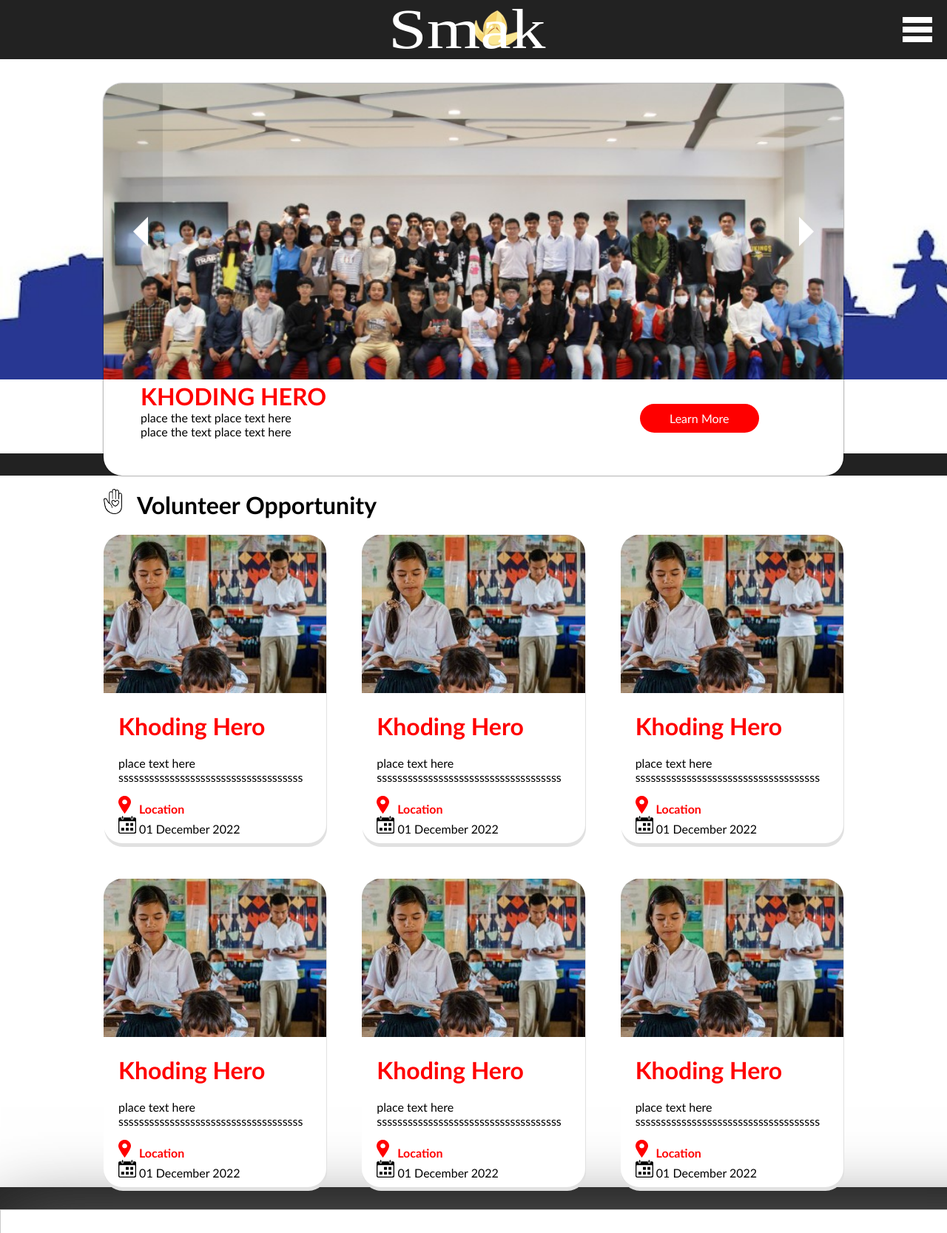
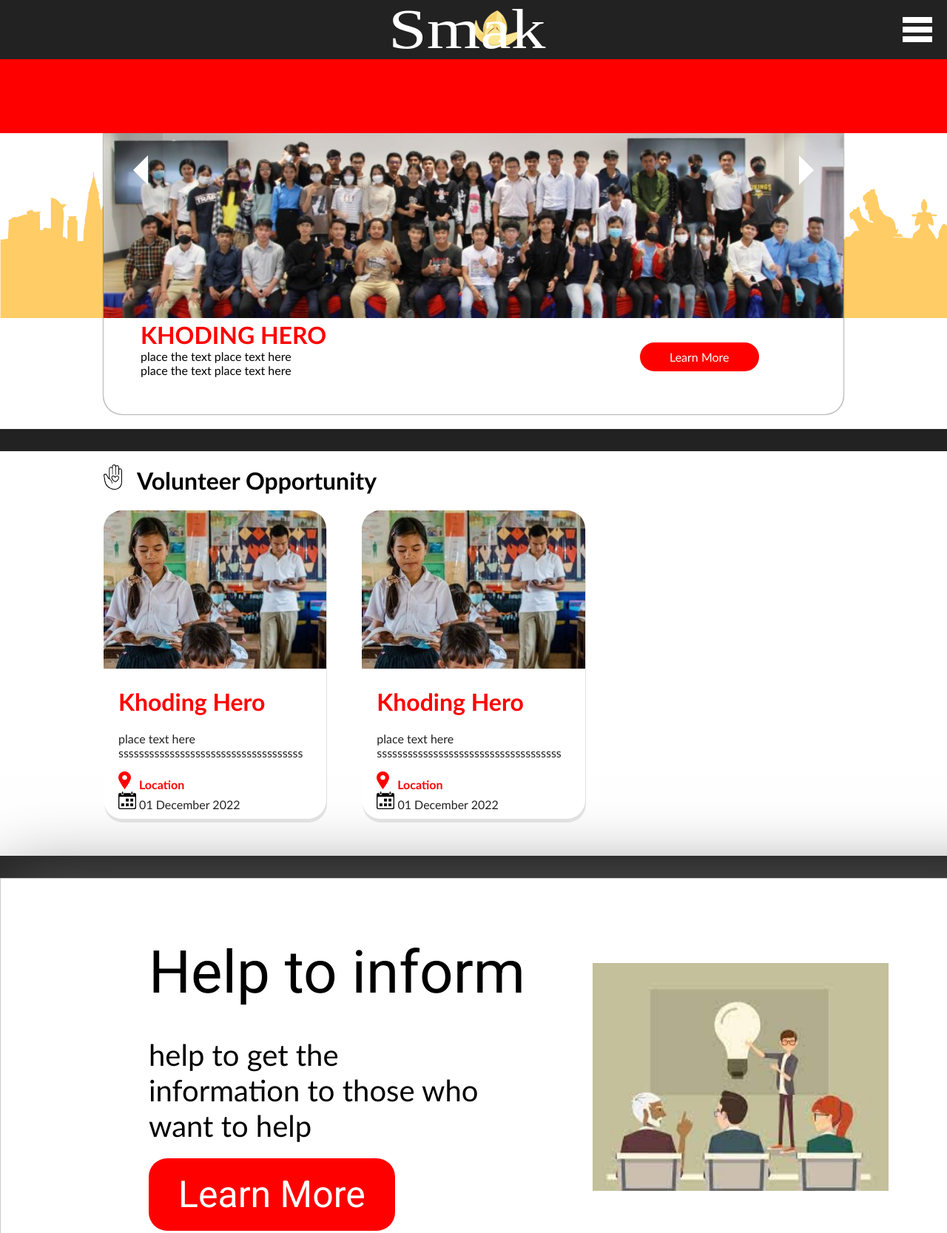
Before and after one commit to Vm0077/Smakjit.com, a plain HTML site: page index.html in a window 1280 px wide. Shown: the top 1667 px of the page at 74% size. Drawn offline with Linux system fonts and the light colour scheme.

Commit message:
prototype1

```diff
--- a/css/stylesheet-main.css
+++ b/css/stylesheet-main.css
@@ -16,8 +16,17 @@ body{
 
 }
 
+.content-separator-background{
+    background-color: #222;
+    height: 30px;
+    width:auto;
+    margin-top: 50px;
+}
+
 a{
     text-decoration: none;
+    color:#222
+
 }
 
 
@@ -29,7 +38,8 @@ a{
     display: inline-flex;
     align-items:center;
     justify-content: center;
-    position:relative;
+    position:fixed;
+    z-index: 10;
 }
 
 
@@ -75,6 +85,15 @@ a{
     width: 100%;
     visibility: hidden;
 
+}
+
+.navigation-bar .option{
+    background-color: red;
+    top: 80px;
+    position: absolute;
+    width: 100%;
+    height: 100px;
+    z-index: 4;
 }
 
 footer{
@@ -133,10 +152,21 @@ footer{
     }
 }
 
+@keyframes poping1 {
+    from{
+        width: 80px;
+
+    }
+    to{
+
+        width: 90px;
+    }
+}
+
 .footer-information-media-follow img:hover{
 
-    animation: poping 500ms ease-in;
-    transform: scale(1.3);
+    animation: poping1 200ms ease-in;
+    width: 90px;
 
 
  }
--- a/css/stylesheet.css
+++ b/css/stylesheet.css
@@ -2,11 +2,13 @@
 
 
 .content-background{
-    background-color:bisque;
-    background-image: url('/img/footer_background_01.jpg');
-    background-repeat: no-repeat;
+
+    background-image: url('/Smakjit.com/img/SVG/Cambodia\ Background.svg');
     background-size:cover;
+    background-repeat: repeat-x;
     width: 100%;
+    height: 800px;
+
     padding-top:30px ;
     height:var(--slide-image-height);
     position: absolute;
@@ -23,8 +25,6 @@
     height: auto;
     border-radius: 25px;
     box-shadow: 0px 0px 2px 0px ;
-
-
 }
 
 
@@ -64,13 +64,9 @@
 
 
 .content-slide-image img{
-
-
     width:100%;
     height:var(--slide-image-height) ;
     border-radius: 25px 25px 0px 0px;
-
-
 }
 
 .content-slide-image-details{
@@ -92,7 +88,6 @@
     font-size: var(--dis-font);
     width: 50%;
     margin: 0;
-
 }
 
 
@@ -114,14 +109,8 @@
     text-decoration:solid;
     border-radius: 25px;
     padding:10px 40px;
+}
 
-}
-.content-separator-background{
-    background-color: #222;
-    height: 30px;
-    width:auto;
-
-}
 
 .content-news-container{
     margin-left: auto;
@@ -142,12 +131,10 @@
 .content-news-title h1{
     height: 30px;
     margin: 0;
-
 }
 
 .content-news-title img{
     width: 25px;
-
 }
 
 
@@ -167,6 +154,19 @@
     border-radius: 25px;
     box-shadow: 1px 5px #e1e1e1 ;
 }
+
+.content-news-grid-element:hover{
+
+    transform: scale(1.05);
+    background-color: #e1e1e1;
+
+}
+
+
+
+
+
+
 
 .content-news-grid-element img, .objective-information-card-element img{
     width: 100%;
@@ -294,7 +294,6 @@
 .objective-information h1{
     color: red;
     font-size: var(--title-font-big);
-
 }
 
 .objective-information-card
@@ -327,10 +326,7 @@
 
 .additional-content-background{
     width: 100%;
-    background-color: rgb(218, 222, 159);
     margin-top: 100px;
-    box-shadow: -1px -2px 100px #9e9c9c;
-
 }
 
 .addtional-content-container{
@@ -378,7 +374,7 @@
 
 #bottom{
 
-    background-color: darkcyan;
+
     margin-top: 0px;
     padding-left: 0px;
     box-shadow: none;
--- a/index.html
+++ b/index.html
@@ -27,11 +27,16 @@
             <div class="navigation-stack-menu">
 
             </div>
+            <div class="option">
+
             </div>
+        </div>
+
     </header>
 
 
     <div class="content-background">
+        <img src="" alt="">
     </div>
 
     <div class="content-slide">
@@ -79,6 +84,7 @@
 
         <div class="content-news-grid-container">
                 <div class="content-news-grid-element">
+                    <a href="#">
                         <img src="img/khoding-hero-image1.jpg" alt="khoding-hero">
                         <div class="content-news-grid-element-description">
                             <h1>Khoding Hero</h1>
@@ -92,11 +98,13 @@
 
 
                         </div>
+                    </a>
 
 
                 </div>
 
                 <div class="content-news-grid-element">
+                    <a href="#">
                         <img src="img/khoding-hero-image1.jpg" alt="khoding-hero">
                         <div class="content-news-grid-element-description">
                             <h1>Khoding Hero</h1>
@@ -110,81 +118,17 @@
 
 
                         </div>
-
-
-                </div>
-
-                <div class="content-news-grid-element">
-                    <img src="img/khoding-hero-image1.jpg" alt="khoding-hero">
-                    <div class="content-news-grid-element-description">
-                        <h1>Khoding Hero</h1>
-                        <p>place text here ssssssssssssssssssssssssssssssssssss</p>
-
-                        <div class="content-news-grid-element-description-locatedate">
-
-                            <strong>  Location</strong>
-                            <span><p> 01 December 2022</p></span>
-                        </div>
+                    </a>
 
 
                 </div>
 
 
-                </div>
-
-                <div class="content-news-grid-element">
-                    <img src="img/khoding-hero-image1.jpg" alt="khoding-hero">
-                    <div class="content-news-grid-element-description">
-                        <h1>Khoding Hero</h1>
-                        <p>place text here ssssssssssssssssssssssssssssssssssss</p>
-
-                        <div class="content-news-grid-element-description-locatedate">
-
-                            <strong>  Location</strong>
-                            <span><p> 01 December 2022</p></span>
-                        </div>
 
 
-                    </div>
 
 
-                </div>
 
-                <div class="content-news-grid-element">
-                    <img src="img/khoding-hero-image1.jpg" alt="khoding-hero">
-                    <div class="content-news-grid-element-description">
-                        <h1>Khoding Hero</h1>
-                        <p>place text here ssssssssssssssssssssssssssssssssssss</p>
-
-                        <div class="content-news-grid-element-description-locatedate">
-
-                            <strong>  Location</strong>
-                            <span><p> 01 December 2022</p></span>
-                        </div>
-
-
-                    </div>
-
-
-                </div>
-
-                <div class="content-news-grid-element">
-                    <img src="img/khoding-hero-image1.jpg" alt="khoding-hero">
-                    <div class="content-news-grid-element-description">
-                        <h1>Khoding Hero</h1>
-                        <p>place text here ssssssssssssssssssssssssssssssssssss</p>
-
-                        <div class="content-news-grid-element-description-locatedate">
-
-                            <strong>  Location</strong>
-                            <span><p> 01 December 2022</p></span>
-                        </div>
-
-
-                    </div>
-
-
-                </div>
 
         </div>
 
@@ -266,6 +210,16 @@
 
     </div>
 
+    <div class="additional-content-background" id="bottom">
+        <div class="addtional-content-container">
+            <video src="">
+
+            </video>
+        </div>
+
+    </div>
+
+
     <footer>
         <div class="footer-information">
 
```
Also changed, not shown: img/SVG/Cambodia Background.svg (added). Lines whose indentation alone changed are shown as unchanged.
